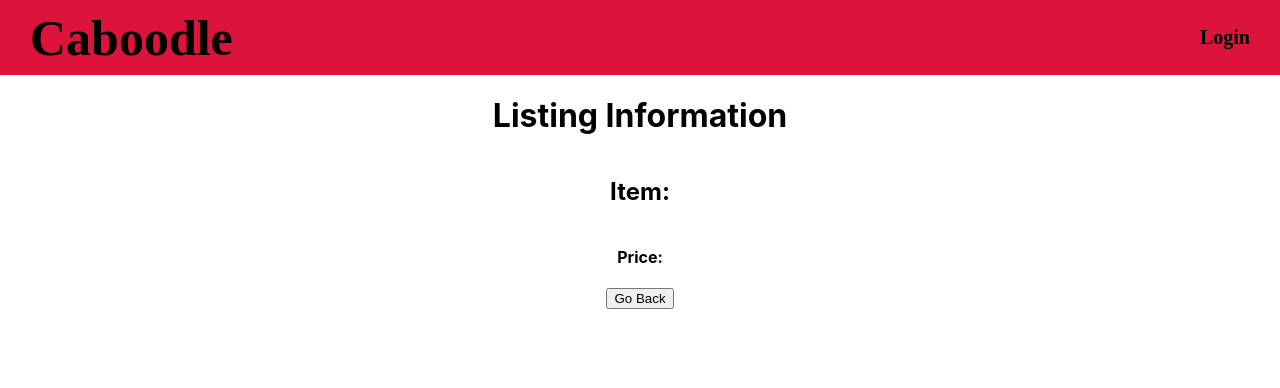
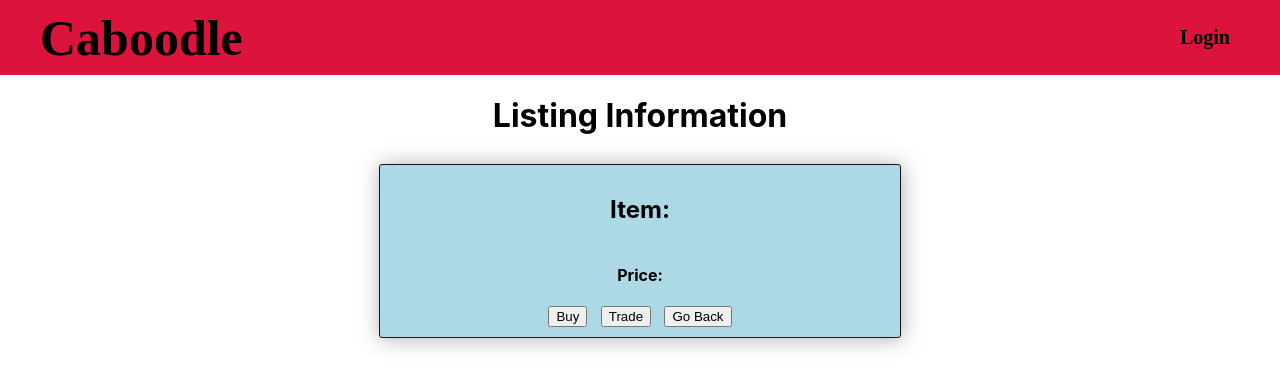
Before and after one commit to mguadagni/caboodle_react, a React (Create React App) app: page /listings/1 in a window 1280 px wide. Shown: the top 388 px of the page. Built offline with nearby package versions, Linux system fonts and the light colour scheme; no server answers.

Commit message:
Added to Listing Info and added log out button

```diff
--- a/src/components/Listings/ListingInfo.js
+++ b/src/components/Listings/ListingInfo.js
@@ -20,6 +20,14 @@ const ListingInfo = (props) => {
 
   const goBack = (e) => {
         navigate('/listings');
+  }
+
+  const buyItem = () => {
+    alert('Success')
+  }
+
+  const tradeItem = () => {
+    alert('Success')
   }
 
   useEffect(() => {
@@ -45,15 +53,20 @@ const ListingInfo = (props) => {
 
     return (
         <Container>
+        <h1>Listing Information</h1>
+        <BorderCard style={{alignItems: "center"}}>
             {/* {test()}  */}
-            <h1>Listing Information</h1>
+
             <h2>Item: {listing.item}</h2>
             <h4>
                 Price: {listing.price}
             </h4>
             <div>
-                <button onClick={goBack}>Go Back</button>
+                <button style={{marginRight: '1em'}} onClick={buyItem}>Buy</button>
+                <button style={{marginRight: '1em'}} onClick={tradeItem}>Trade</button>
+                <button onClick={goBack} >Go Back</button>
             </div>
+        </BorderCard>
         </Container>
     )
 }
--- a/src/components/NavBar/NavBar.js
+++ b/src/components/NavBar/NavBar.js
@@ -30,7 +30,7 @@ const Navbar = (props) => {
           <NavButton to="/" label="Caboodle" />
         </h1>
         <div style={{
-          margin: '0 20px',
+          margin: '0 30px',
           flexDirection: 'row',
           background: "transparent",
           userSelect: "none",
@@ -40,6 +40,7 @@ const Navbar = (props) => {
               <Fragment>
                 <NavButton to="/listings" label="Listings" />
                 <NavButton to="/profile" label={auth.profile.name} />
+                <NavButton to="/" label="Log Out" />
                </Fragment>
             ) : (
               <NavButton to="/login" label="Login" />
--- a/src/components/NavBar/NavButton.js
+++ b/src/components/NavBar/NavButton.js
@@ -17,7 +17,7 @@ const NavButton = (props) => {
         fontWeight: 600,
         textAlign: 'center',
         whiteSpace: 'nowrap',
-        margin: '0 10px',
+        margin: '0 20px',
         opacity: hover ? "60%" : "100%"
       }}
       onMouseEnter={() => setHover(true)}
--- a/src/components/Profile/Profile.js
+++ b/src/components/Profile/Profile.js
@@ -9,7 +9,7 @@ const Profile = (props) => {
     const [auth] = useContext(AuthContext);
 
     const test = () => {
-        console.log(auth.profile.name);
+        console.log(auth.profile);
     }
 
     return (
@@ -20,7 +20,8 @@ const Profile = (props) => {
                 <h2> Name: {auth.profile.name} </h2>
                 <h3 style={{marginTop: "1px"}}>Username: {auth.profile.user.username}</h3>
                 <h3 style={{marginTop: "1px"}}>Email: {auth.profile.user.email}</h3>
-                <h4 style={{marginTop: "1px"}}>Age: {auth.profile.age} </h4>
+                <h3 style={{marginTop: "1px"}}>Age: {auth.profile.age} </h3>
+                <h3 style={{marginTop: "1px"}}>Current Balance: ${auth.profile.balance} </h3>
             </BorderCard>
             <h2 style={{marginTop: "2em"}}>Current Listings</h2>
             <ProfileListings />
```
